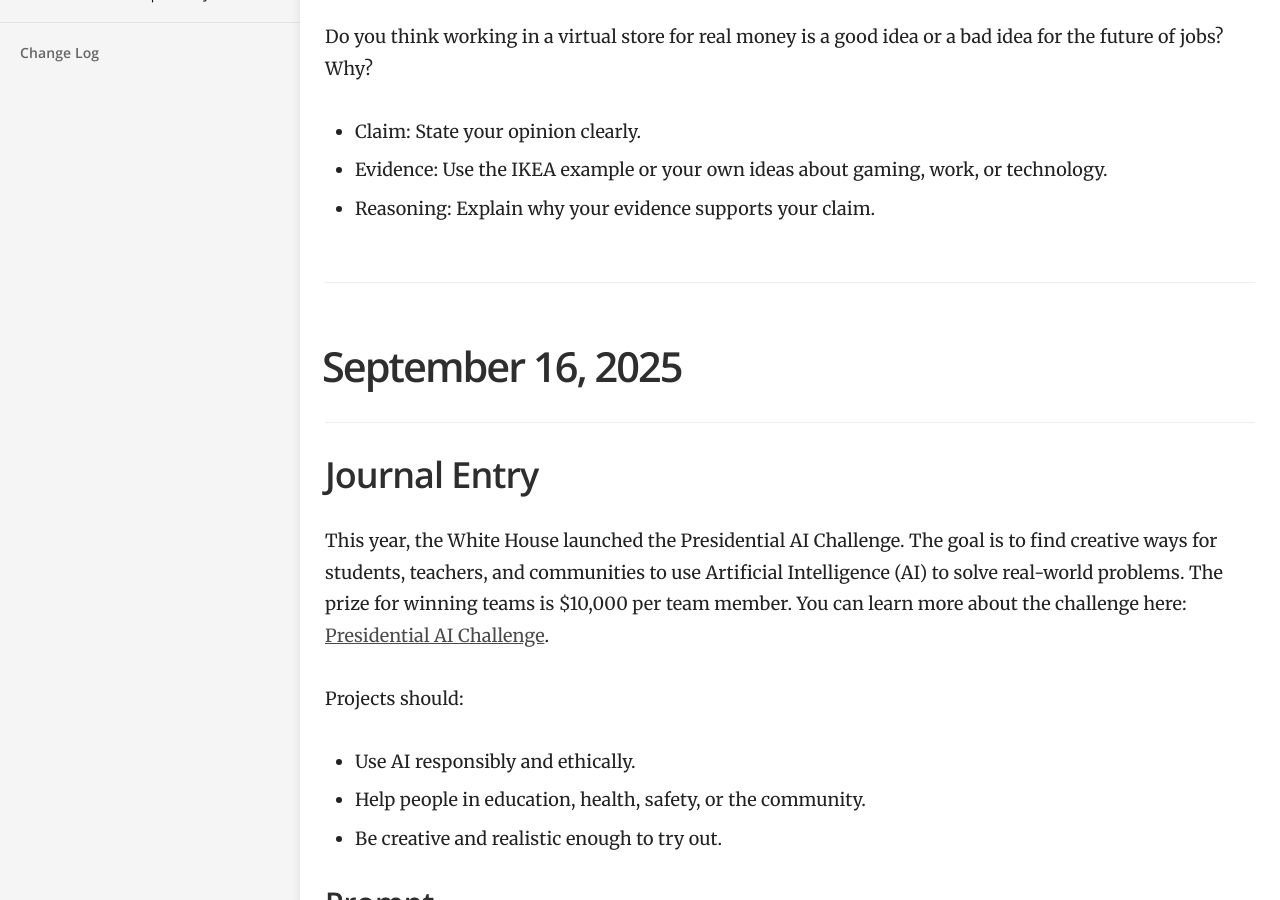
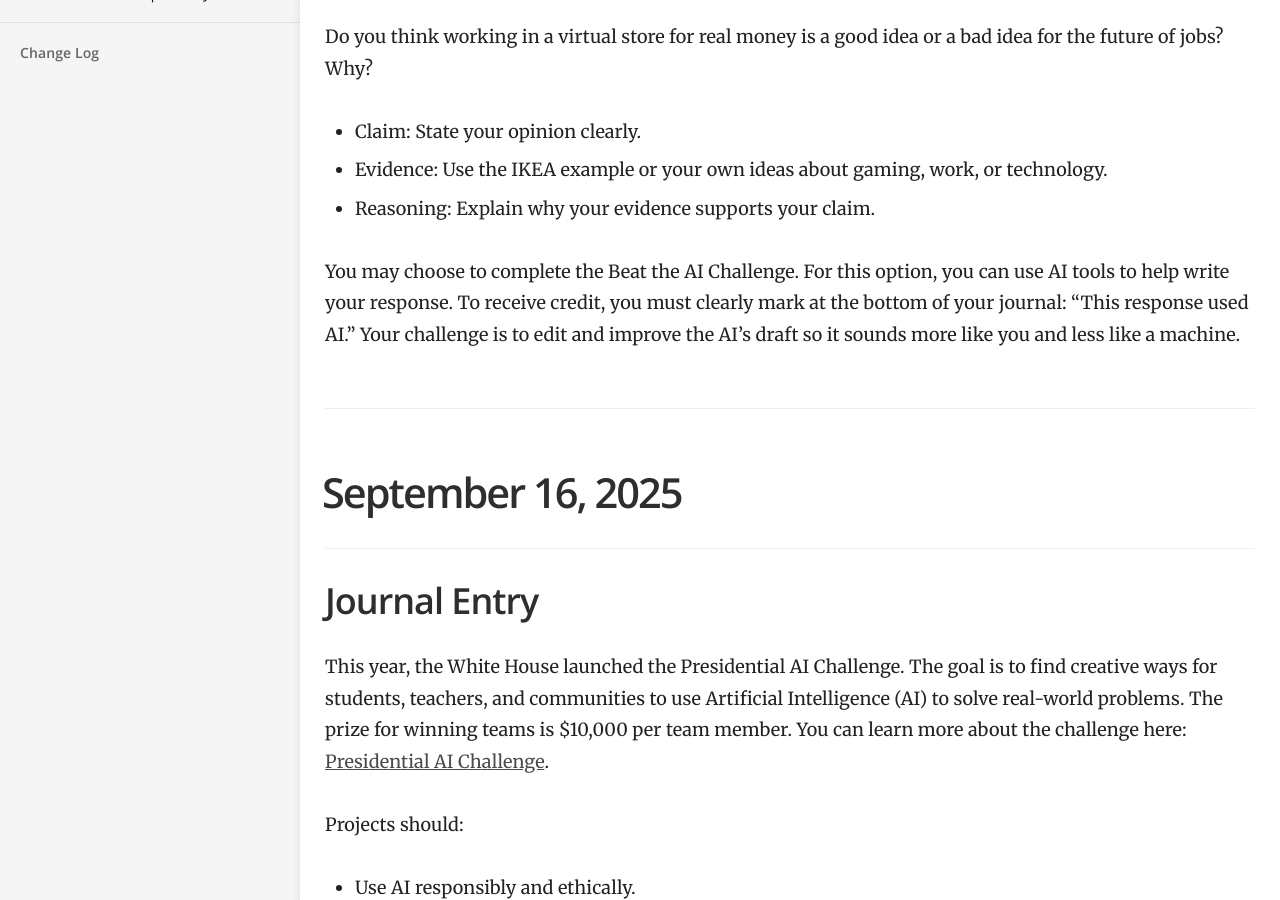
Before and after one commit to mswhitby/classroom, a Jekyll site: the page built from _docs/resources/journal.md, in a window 1280 px wide and 900 px high, scrolled down 658 px. Built offline with Jekyll 4.4.1, drawn with Linux system fonts in a browser that asks for light colours.

Commit message:
Updated lessons

```diff
--- a/_docs/resources/journal.md
+++ b/_docs/resources/journal.md
@@ -19,7 +19,7 @@ Do you think working in a virtual store for real money is a good idea or a bad i
 - Evidence: Use the IKEA example or your own ideas about gaming, work, or technology.
 - Reasoning: Explain why your evidence supports your claim.
 
-<!-- You may choose to complete the Beat the AI Challenge. For this option, you can use AI tools to help write your response. To receive credit, you must clearly mark at the bottom of your journal: “This response used AI.” Your challenge is to edit and improve the AI’s draft so it sounds more like you and less like a machine. -->
+You may choose to complete the Beat the AI Challenge. For this option, you can use AI tools to help write your response. To receive credit, you must clearly mark at the bottom of your journal: “This response used AI.” Your challenge is to edit and improve the AI’s draft so it sounds more like you and less like a machine.
 
 ----
 
```
Also changed, not shown: _docs/classes/4th.md (+1 -1 lines), _docs/classes/5th.md (+1 -1 lines), _docs/classes/6th.md (+1 -1 lines).
